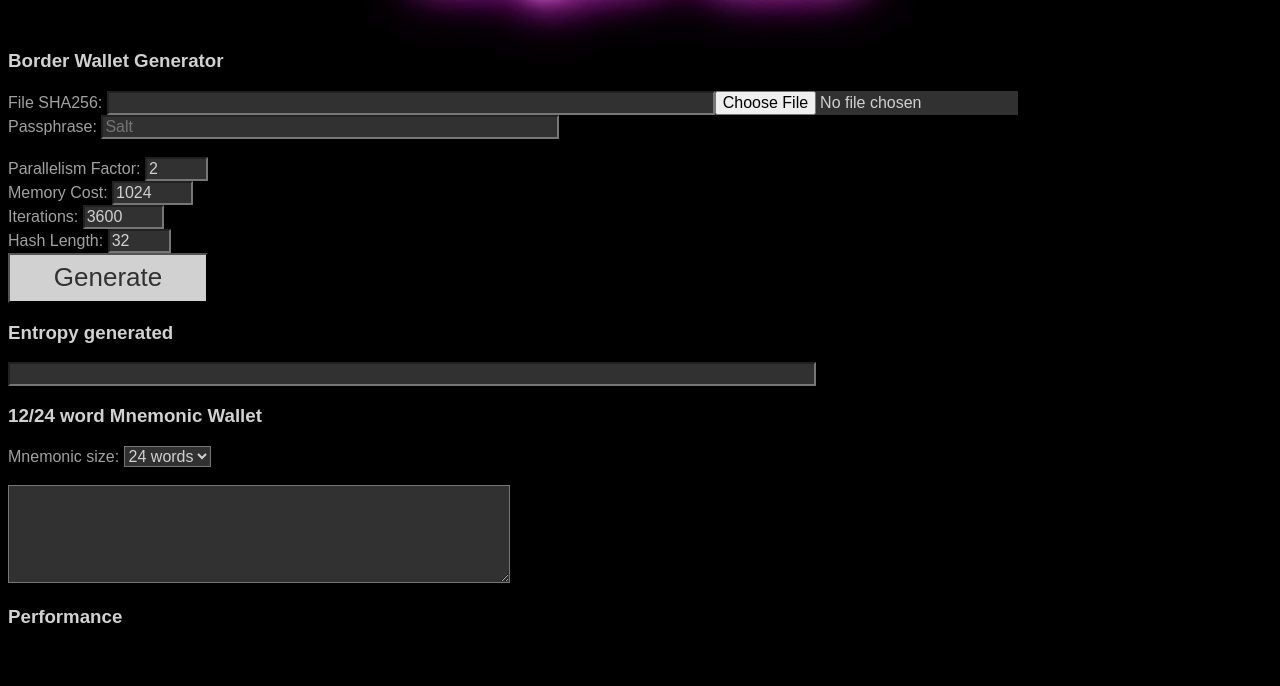
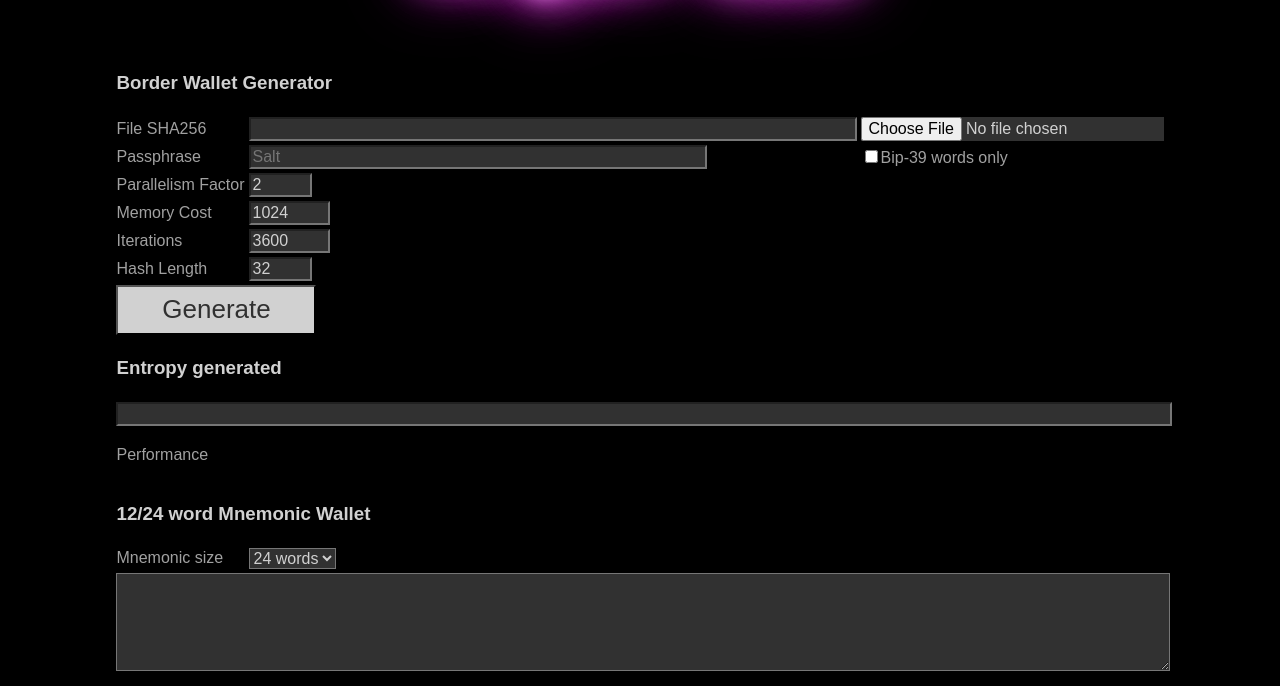
Before and after one commit to moonsettler/argon-bwg, a plain HTML site: page index.html in a window 1280 px wide. Shown: the part 148-834 px from the top of the page. Before the commit the page ends 800 px from the top, so only its background shows below. Drawn offline with Linux system fonts and the light colour scheme.

Commit message:
Table layout

```diff
--- a/index.css
+++ b/index.css
@@ -24,15 +24,15 @@ button {
 }
 
 #message {
-    min-width: 600px;
+    width: 600px;
 }
 
 #entropy {
-    min-width: 800px;
+    width: 100%;
 }
 
 #salt {
-    min-width: 450px;
+    width: 450px;
 }
 
 #start {
@@ -41,10 +41,16 @@ button {
 }
 
 #mnemonic {
+    width: 100%;
     font-size: 20px;
     font-weight: bold;
     font-family: Courier;
     white-space: pre-wrap;
+}
+
+table {
+    margin-left: auto;
+    margin-right: auto;
 }
 
 h3 {
--- a/index.html
+++ b/index.html
@@ -11,28 +11,22 @@
 	</head>
 	<body>
 		<h1>Argon BWG</h1>
-		<h3>Border Wallet Generator</h3>
-		<label>File SHA256: </label><input id="message" type="text"><input id="file" type="file"></br>
-		<label>Passphrase: </label><input id="salt" type="text" placeholder="Salt"><br/></br>
-		<label>Parallelism Factor: </label><input id="p" type="number" min="1" max="16" placeholder="p"><br/>
-		<label>Memory Cost: </label><input id="m" type="number" min="32" max="1024" placeholder="m"><br/>
-		<label>Iterations: </label><input id="i" type="number" min="1" max="3600" placeholder="t"><br/>
-		<label>Hash Length: </label><input id="l" type="number" min="1" max="64" placeholder="l"><br/>
-		<button id="start">Generate</button><br/>
-
-		<h3>Entropy generated</h3>
-		<input id="entropy" readonly="true"><br/>
-		<h3>12/24 word Mnemonic Wallet</h3>
-		<label>Mnemonic size: </label>
-		<select id="size">
-			<option value="32">12 words</option>
-			<option value="64">24 words</option>
-		</select><br/><br/>
-		<textarea id="mnemonic" rows="4" cols="40"></textarea>
-
-		<h3>Performance</h3>
-		<p id="perf"></p>
-
+		<table>
+			<tr> <td colspan="3"><h3>Border Wallet Generator</h3></td></tr>
+			<tr> <td><label>File SHA256</label></td> <td><input id="message" type="text"></td> <td><input id="file" type="file"></td> </tr>
+			<tr> <td><label>Passphrase</label></td> <td><input id="salt" type="text" placeholder="Salt"></td> <td><input id="saltWords" type="checkbox"><label for="saltWords">Bip-39 words only</label></td> </tr>
+			<tr> <td><label>Parallelism Factor</label></td> <td><input id="p" type="number" min="1" max="16" placeholder="p"></td> <td></td> </tr>
+			<tr> <td><label>Memory Cost</label></td> <td><input id="m" type="number" min="32" max="1024" placeholder="m"></td> <td></td> </tr>
+			<tr> <td><label>Iterations</label></td> <td><input id="i" type="number" min="1" max="3600" placeholder="t"></td> <td></td> </tr>
+			<tr> <td><label>Hash Length</label></td> <td><input id="l" type="number" min="1" max="64" placeholder="l"></td> <td></td> </tr>
+			<tr> <td colspan="3"><button id="start">Generate</button></td></tr>
+			<tr> <td colspan="3"><h3>Entropy generated</h3></td></tr>
+			<tr> <td colspan="3"><input id="entropy" readonly="true"></td></tr>
+			<tr> <td colspan="3"><p id="perf">Performance</p></td></tr>
+			<tr> <td colspan="3"><h3>12/24 word Mnemonic Wallet</h3></td></tr>
+			<tr> <td><label>Mnemonic size</label></td> <td><select id="size"><option value="32">12 words</option><option value="64">24 words</option></select></td> <td></td> </tr>
+			<tr> <td colspan="3"><textarea id="mnemonic" rows="4" cols="40"></textarea></td> </tr>
+		</table>
 		<script src="index.js"></script>
 	</body>
 </html>
```
